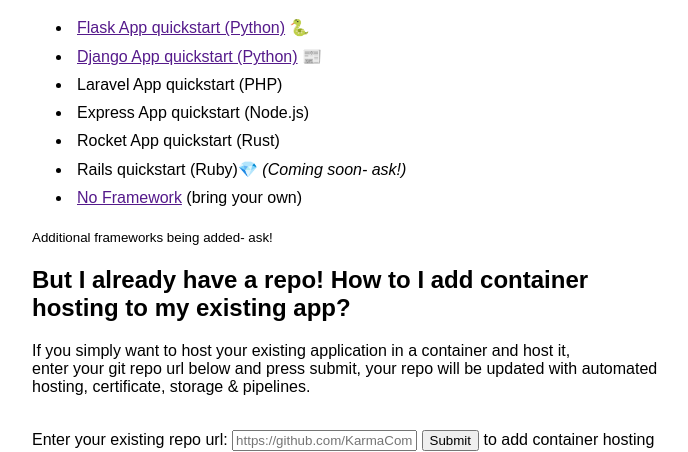
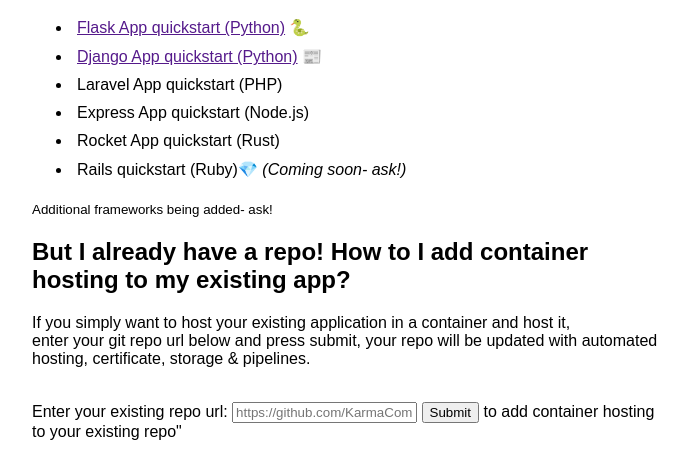
Before and after one commit to KarmaComputing/container-hosting, a Python web app: template templates/index.html in a window 1280 px wide. Shown: the part 423-875 px from the top of the page, without its empty margins (288-976 px from the left). Run offline with Jinja, Linux system fonts and the light colour scheme; the template is opened without the code that fills it, so the values that code supplies are empty.

Commit message:
temp remove no-framework option

```diff
--- a/templates/index.html
+++ b/templates/index.html
@@ -84,7 +84,7 @@ header {
     <li>Express App quickstart (Node.js)</li>
     <li>Rocket App quickstart (Rust)</li>
     <li>Rails quickstart (Ruby)💎 <em>(Coming soon- ask!)</em></li>
-    <li><a class="debounce" href="{{ github_authorize_url }}">No Framework</a> (bring your own)</li>
+    <!-- <li><a class="debounce" href="{{ github_authorize_url }}">No Framework</a> (bring your own)</li> -->
 </ul>
 <small>Additional frameworks being added- ask!</small>
 
```
